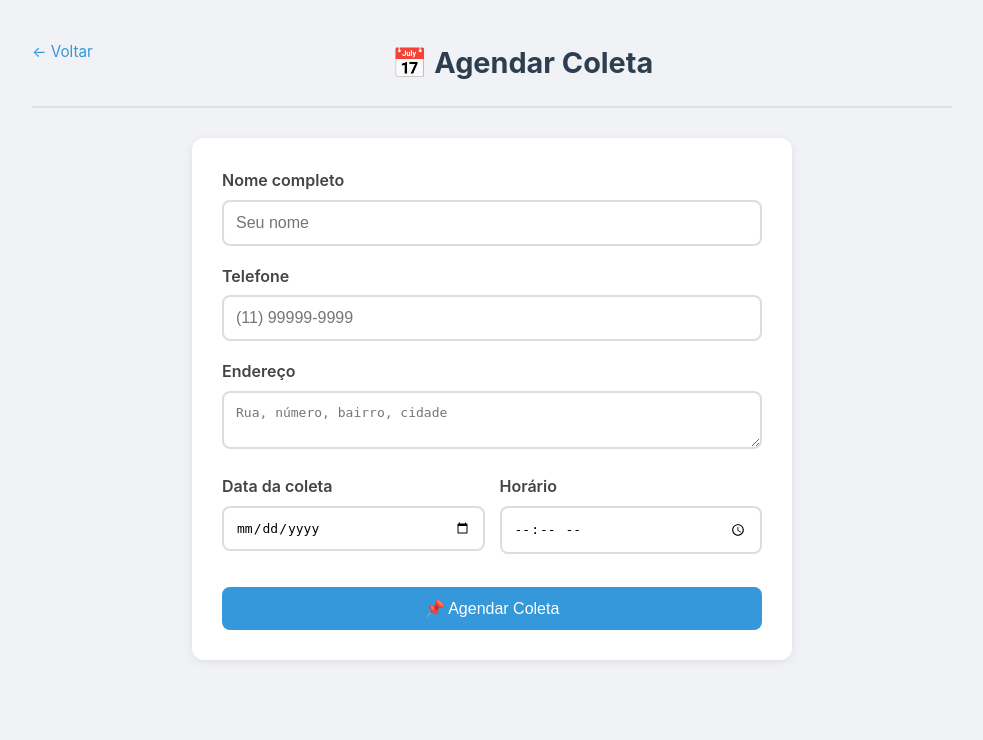
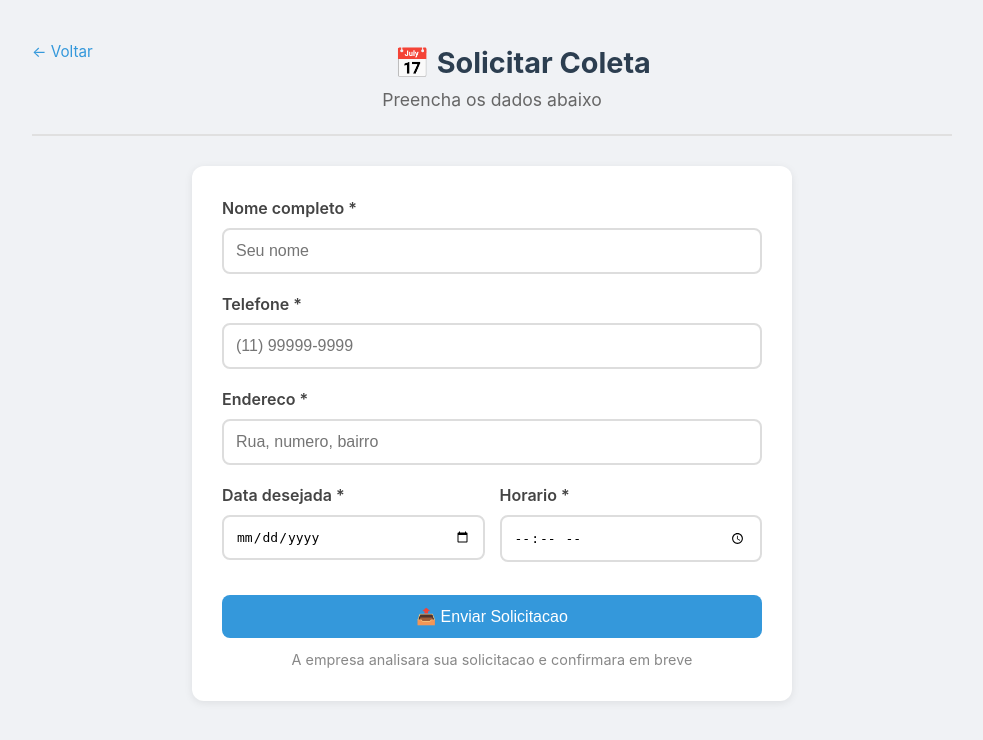
Before and after one commit to lrdj123/sistema-coleta, a Flask app: page /cliente/agendar in a window 1280 px wide. Shown: the top 740 px of the page, without its empty margins (148-1131 px from the left). Run offline with Flask 2, Linux system fonts and the light colour scheme; data that the repository does not hold is empty.

Commit message:
Client agendar

```diff
--- a/templates/cliente/agendar.html
+++ b/templates/cliente/agendar.html
@@ -1,49 +1,16 @@
 <!DOCTYPE html>
-<html lang="pt-BR">
-<head>
-    <meta charset="UTF-8">
-    <meta name="viewport" content="width=device-width, initial-scale=1.0">
-    <title>Agendar Coleta</title>
-    <link rel="stylesheet" href="/static/css/style.css">
-</head>
-<body>
-    <div class="container">
-        <header>
-            <a href="/cliente" class="btn-voltar">← Voltar</a>
-            <h1>📅 Agendar Coleta</h1>
-        </header>
-
-        <form method="POST" class="form">
-            <div class="form-group">
-                <label>Nome completo</label>
-                <input type="text" name="nome" required placeholder="Seu nome">
-            </div>
-            <div class="form-group">
-                <label>Telefone</label>
-                <input type="text" name="telefone" required placeholder="(11) 99999-9999">
-            </div>
-            <div class="form-group">
-                <label>Endereço</label>
-                <textarea name="endereco" required placeholder="Rua, número, bairro, cidade"></textarea>
-            </div>
-            <div class="form-row">
-                <div class="form-group">
-                    <label>Data da coleta</label>
-                    <input type="date" name="data_coleta" required>
-                </div>
-                <div class="form-group">
-                    <label>Horário</label>
-                    <input type="time" name="horario" required>
-                </div>
-            </div>
-            <button type="submit" class="btn btn-full">📌 Agendar Coleta</button>
-        </form>
-    </div>
-
-    <script>
-        // Define data mínima como hoje
-        const hoje = new Date().toISOString().split('T')[0];
-        document.querySelector('input[name="data_coleta"]').setAttribute('min', hoje);
-    </script>
-</body>
-</html>
+<html lang="pt-BR"><head><meta charset="UTF-8"><meta name="viewport" content="width=device-width, initial-scale=1.0">
+<title>Solicitar Coleta - JF Sucata</title><link rel="stylesheet" href="/static/css/style.css"></head>
+<body><div class="container">
+<header><a href="/cliente" class="btn-voltar">← Voltar</a><h1>📅 Solicitar Coleta</h1><p>Preencha os dados abaixo</p></header>
+{% with messages = get_flashed_messages(with_categories=true) %}{% if messages %}{% for category, message in messages %}<div class="alert alert-{{ category }}">{{ message }}</div>{% endfor %}{% endif %}{% endwith %}
+<form method="POST" class="form">
+<div class="form-group"><label>Nome completo *</label><input type="text" name="nome" required placeholder="Seu nome"></div>
+<div class="form-group"><label>Telefone *</label><input type="text" name="telefone" required placeholder="(11) 99999-9999"></div>
+<div class="form-group"><label>Endereco *</label><input type="text" name="endereco" required placeholder="Rua, numero, bairro"></div>
+<div class="form-row">
+<div class="form-group"><label>Data desejada *</label><input type="date" name="data_coleta" required id="data_coleta"></div>
+<div class="form-group"><label>Horario *</label><input type="time" name="horario" required id="horario"></div></div>
+{% if dias %}<div class="card-info"><h3>📆 Dias disponiveis</h3>{% for d in dias %}<p>📌 {{ d.data }} - {{ d.horario_inicio }} as {{ d.horario_fim }}</p>{% endfor %}</div>{% endif %}
+<button type="submit" class="btn btn-full">📤 Enviar Solicitacao</button>
+<p style="text-align:center;margin-top:10px;color:#888;font-size:0.9em;">A empresa analisara sua solicitacao e confirmara em breve</p></form></div></body></html>
```
